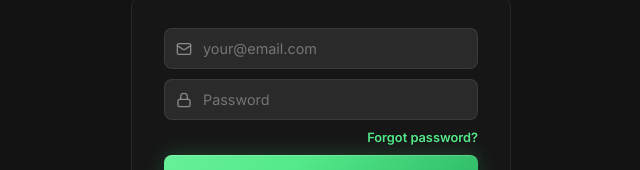
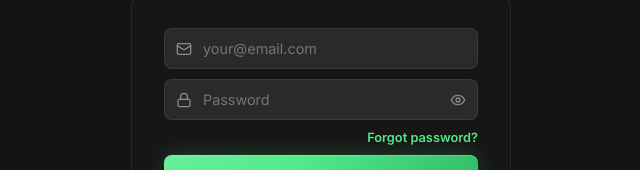
Before and after one commit to nolanlee91/micropoker-master-app, a React (Vite) app: page / in a window 1280 px wide. Shown: the part 317-487 px from the top of the page, without its empty margins (319-959 px from the left). Built offline with nearby package versions, Linux system fonts and the light colour scheme; no server answers.

Commit message:
LoginScreen + ResetPassword: add show/hide password toggle (eye icon)
Co-Authored-By: Claude Opus 4.8 <noreply@anthropic.com>

```diff
--- a/src/components/LoginScreen.jsx
+++ b/src/components/LoginScreen.jsx
@@ -1,5 +1,5 @@
 import React, { useState } from 'react'
-import { Mail, Lock } from 'lucide-react'
+import { Mail, Lock, Eye, EyeOff } from 'lucide-react'
 import { theme } from '../theme/theme'
 import { useAuth } from '../context/AuthContext'
 
@@ -15,6 +15,7 @@ export default function LoginScreen({ onClose }) {
   const [password, setPassword] = useState('')
   const [loading, setLoading] = useState(false)
   const [guestBusy, setGuestBusy] = useState(false)
+  const [showPassword, setShowPassword] = useState(false)
   const [notice, setNotice] = useState('')      // success message (check inbox)
   const [error, setError] = useState('')
 
@@ -170,15 +171,27 @@ export default function LoginScreen({ onClose }) {
               </Field>
 
               {mode !== 'forgot' && (
-                <Field icon={<Lock size={16} />}>
+                <Field
+                  icon={<Lock size={16} />}
+                  trailing={
+                    <button
+                      type="button"
+                      onClick={() => setShowPassword(s => !s)}
+                      aria-label={showPassword ? 'Hide password' : 'Show password'}
+                      style={{ background: 'none', border: 'none', padding: '4px', cursor: 'pointer', color: theme.colors.onSurfaceVariant, display: 'flex' }}
+                    >
+                      {showPassword ? <EyeOff size={16} /> : <Eye size={16} />}
+                    </button>
+                  }
+                >
                   <input
-                    type="password"
+                    type={showPassword ? 'text' : 'password'}
                     placeholder={mode === 'signup' ? 'Create a password (min 6)' : 'Password'}
                     value={password}
                     onChange={e => setPassword(e.target.value)}
                     autoComplete={mode === 'signup' ? 'new-password' : 'current-password'}
                     required
-                    style={inputStyle}
+                    style={passwordInputStyle}
                     onFocus={e => e.target.style.borderColor = 'rgba(84,233,138,0.4)'}
                     onBlur={e => e.target.style.borderColor = 'rgba(255,255,255,0.08)'}
                   />
@@ -258,14 +271,17 @@ export default function LoginScreen({ onClose }) {
   )
 }
 
-// Input wrapper with a leading icon.
-function Field({ icon, children }) {
+// Input wrapper with a leading icon and an optional trailing element (e.g. show/hide).
+function Field({ icon, trailing, children }) {
   return (
     <div style={{ position: 'relative', display: 'flex', alignItems: 'center' }}>
       <span style={{ position: 'absolute', left: '12px', color: theme.colors.onSurfaceVariant, display: 'flex', pointerEvents: 'none' }}>
         {icon}
       </span>
       {children}
+      {trailing && (
+        <span style={{ position: 'absolute', right: '8px', display: 'flex' }}>{trailing}</span>
+      )}
     </div>
   )
 }
@@ -284,6 +300,9 @@ const inputStyle = {
   transition: 'border-color 0.15s',
 }
 
+// Password variant — extra right padding so text doesn't run under the eye toggle.
+const passwordInputStyle = { ...inputStyle, padding: '11px 40px 11px 38px' }
+
 const switchTextStyle = {
   ...theme.typography.body,
   color: theme.colors.onSurfaceVariant,
--- a/src/components/ResetPassword.jsx
+++ b/src/components/ResetPassword.jsx
@@ -1,5 +1,5 @@
 import React, { useState } from 'react'
-import { Lock } from 'lucide-react'
+import { Lock, Eye, EyeOff } from 'lucide-react'
 import { theme } from '../theme/theme'
 import { useAuth } from '../context/AuthContext'
 
@@ -9,6 +9,7 @@ import { useAuth } from '../context/AuthContext'
 export default function ResetPassword() {
   const { updatePassword } = useAuth()
   const [password, setPassword] = useState('')
+  const [showPassword, setShowPassword] = useState(false)
   const [loading, setLoading] = useState(false)
   const [error, setError] = useState('')
 
@@ -51,14 +52,14 @@ export default function ResetPassword() {
               <Lock size={16} />
             </span>
             <input
-              type="password"
+              type={showPassword ? 'text' : 'password'}
               placeholder="New password (min 6)"
               value={password}
               onChange={e => setPassword(e.target.value)}
               autoComplete="new-password"
               required
               style={{
-                width: '100%', padding: '11px 14px 11px 38px',
+                width: '100%', padding: '11px 40px 11px 38px',
                 background: theme.colors.surfaceContainerHigh, color: theme.colors.onSurface,
                 border: '1px solid rgba(255,255,255,0.08)', borderRadius: theme.radius.lg,
                 fontSize: '0.9rem', fontFamily: theme.typography.fontFamily,
@@ -67,6 +68,14 @@ export default function ResetPassword() {
               onFocus={e => e.target.style.borderColor = 'rgba(84,233,138,0.4)'}
               onBlur={e => e.target.style.borderColor = 'rgba(255,255,255,0.08)'}
             />
+            <button
+              type="button"
+              onClick={() => setShowPassword(s => !s)}
+              aria-label={showPassword ? 'Hide password' : 'Show password'}
+              style={{ position: 'absolute', right: '8px', background: 'none', border: 'none', padding: '4px', cursor: 'pointer', color: theme.colors.onSurfaceVariant, display: 'flex' }}
+            >
+              {showPassword ? <EyeOff size={16} /> : <Eye size={16} />}
+            </button>
           </div>
 
           {error && (
```
